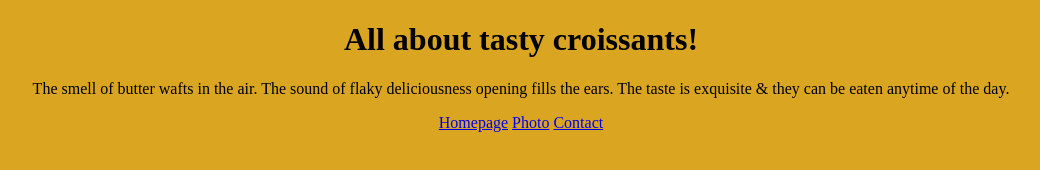
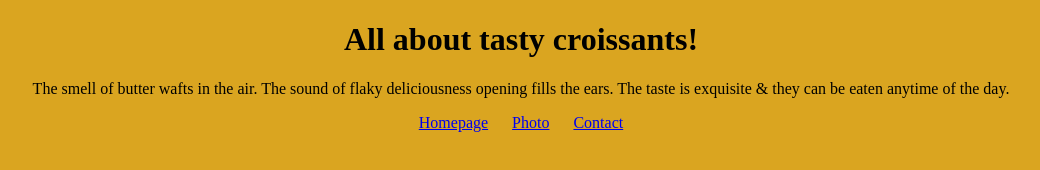
Before and after one commit to DDD91/croissant-multiple-pages, a plain HTML site: page index.html in a window 1280 px wide. Shown: the whole page, without its empty margins (119-1159 px from the left). Drawn offline with Linux system fonts and the light colour scheme.

Commit message:
Updated css

```diff
--- a/css/styles.css
+++ b/css/styles.css
@@ -14,6 +14,10 @@ footer {
     text-align: center;
 }
 
+footer a {
+    margin: 0 10px;
+}
+
 .croissant-photo {
     max-width: 100%;
     border-radius: 10px;
```
